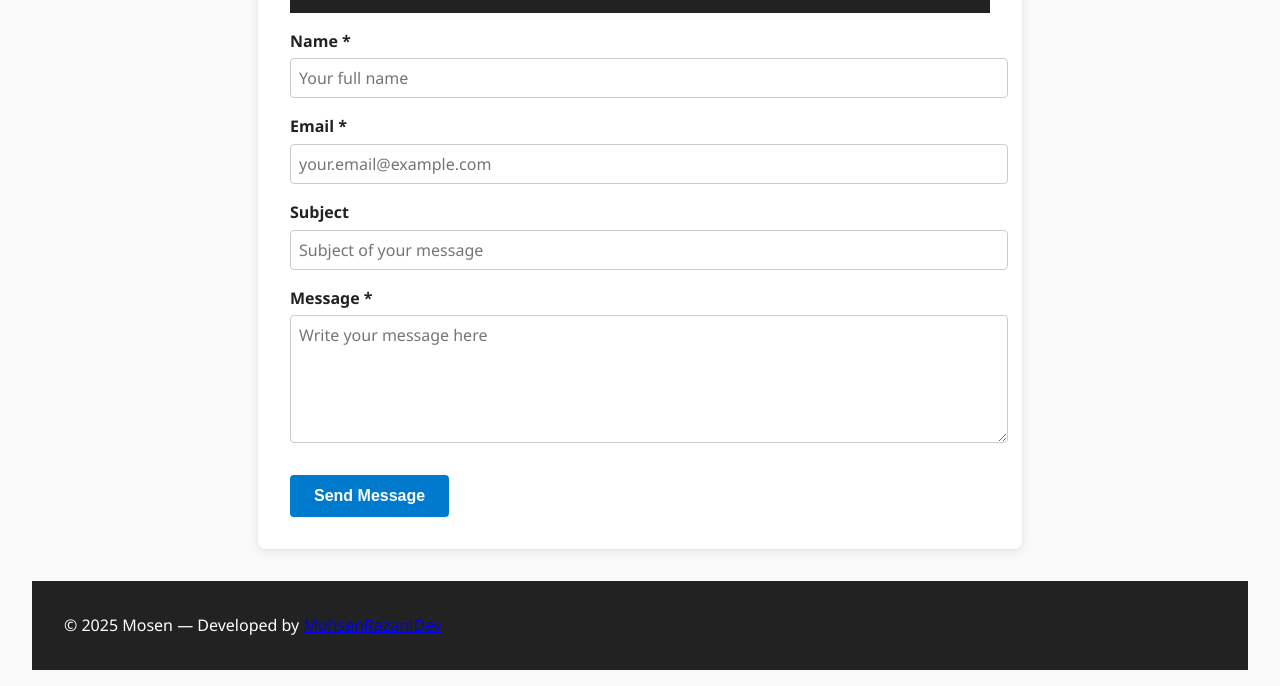
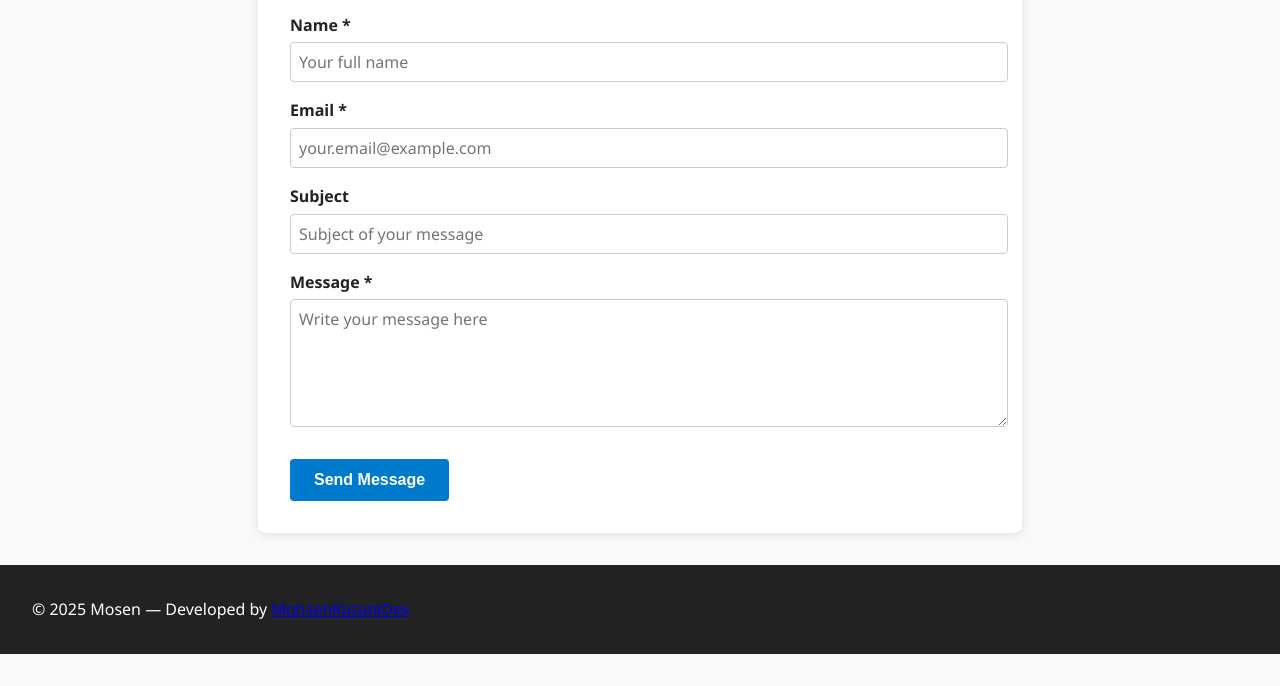
Before and after one commit to MohsenRazaniDev/html-encyclopedia, a plain HTML site: page contact.html in a window 1280 px wide. Shown: the part 235-921 px from the top of the page. After the commit the page ends 889 px from the top, so only its background shows below. Drawn offline with Linux system fonts and the light colour scheme.

Commit message:
Add Updated HTML

```diff
--- a/contact.html
+++ b/contact.html
@@ -12,7 +12,6 @@
             background: #f9f9f9;
             color: #222;
             line-height: 1.6;
-            padding: 1rem 2rem;
         }
         header, footer {
             background: #222;
```
Also changed, not shown: about.html (+1 -1 lines).
